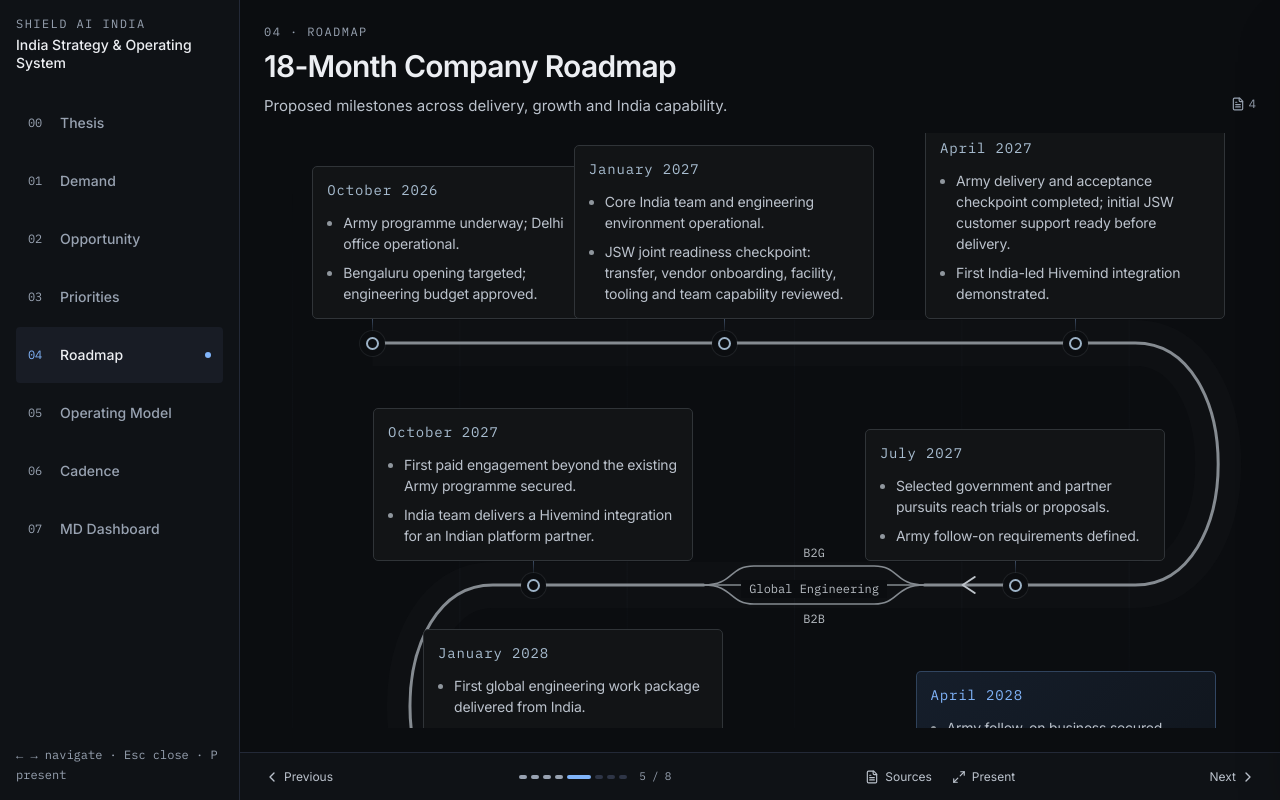
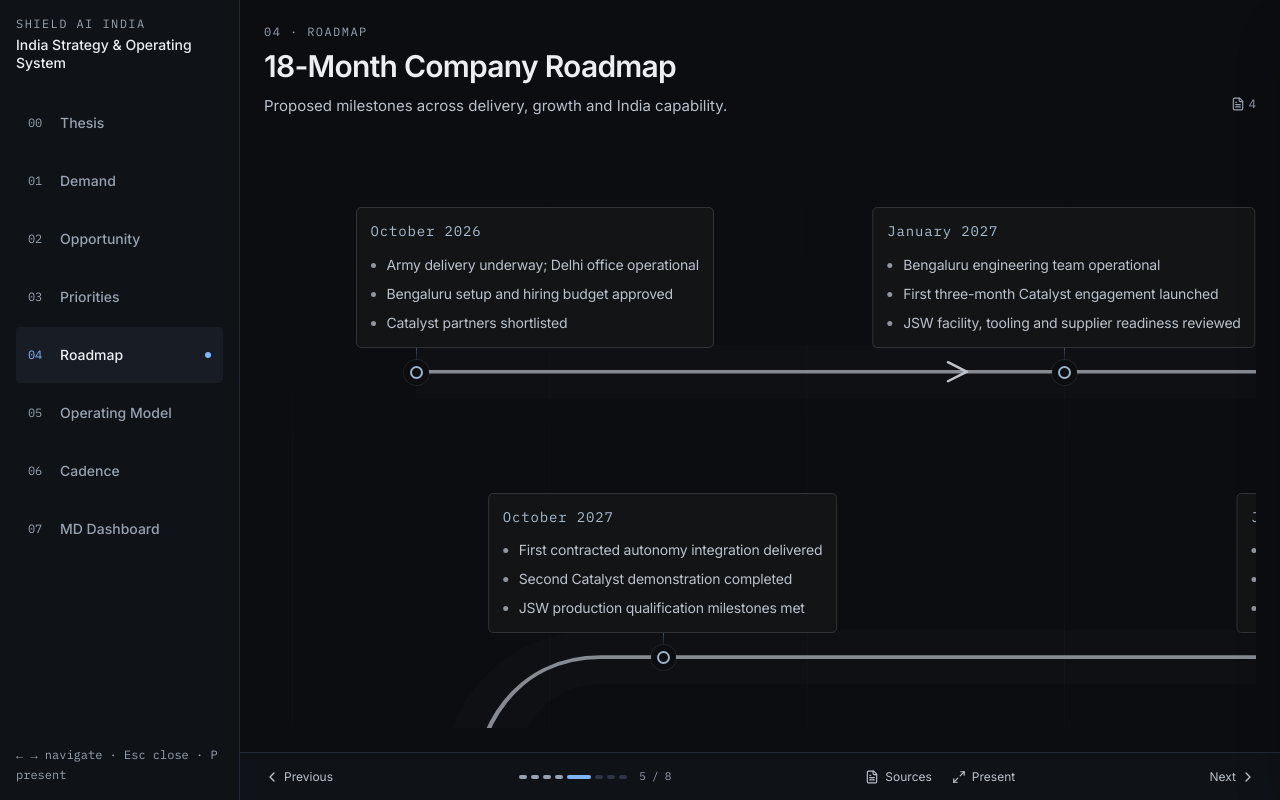
Before and after one commit to Sakshambhutani/shield-ai-emergent, a React (Vite) app in the folder shield-ai-india-source/frontend/: page /roadmap in a window 1280 px wide. Built offline with nearby package versions, Linux system fonts and the light colour scheme.

Commit message:
Update roadmap milestones and improve timeline spacing

```diff
--- a/shield-ai-india-source/frontend/src/data/roadmap.ts
+++ b/shield-ai-india-source/frontend/src/data/roadmap.ts
@@ -18,12 +18,14 @@ export const MILESTONES = [
     "label": "October 2026",
     "title": "October 2026 milestones",
     "lines": [
-      "Army programme underway; Delhi office operational.",
-      "Bengaluru opening targeted; engineering budget approved."
+      "Army delivery underway; Delhi office operational",
+      "Bengaluru setup and hiring budget approved",
+      "Catalyst partners shortlisted"
     ],
     "details": [
-      "Army programme underway; Delhi office operational.",
-      "Bengaluru opening targeted; engineering budget approved."
+      "Army delivery underway; Delhi office operational",
+      "Bengaluru setup and hiring budget approved",
+      "Catalyst partners shortlisted"
     ],
     "assumption": "October 2026 is the proposed baseline, using the current internal planning position.",
     "note": "Starting position based on internal planning; confirm Bengaluru opening and hiring status."
@@ -33,12 +35,14 @@ export const MILESTONES = [
     "label": "January 2027",
     "title": "January 2027 milestones",
     "lines": [
-      "Core India team and engineering environment operational.",
-      "JSW joint readiness checkpoint: transfer, vendor onboarding, facility, tooling and team capability reviewed."
+      "Bengaluru engineering team operational",
+      "First three-month Catalyst engagement launched",
+      "JSW facility, tooling and supplier readiness reviewed"
     ],
     "details": [
-      "Core India team and engineering environment operational.",
-      "JSW joint readiness checkpoint: transfer, vendor onboarding, facility, tooling and team capability reviewed."
+      "Bengaluru engineering team operational",
+      "First three-month Catalyst engagement launched",
+      "JSW facility, tooling and supplier readiness reviewed"
     ],
     "assumption": "Proposed planning target, subject to customer schedules, staffing, approvals and programme dependencies.",
     "note": "Q4 2026 announced production target; confirm actual commencement separately from joint capability-readiness checkpoints."
@@ -48,12 +52,14 @@ export const MILESTONES = [
     "label": "April 2027",
     "title": "April 2027 milestones",
     "lines": [
-      "Army delivery and acceptance checkpoint completed; initial JSW customer support ready before delivery.",
-      "First India-led Hivemind integration demonstrated."
+      "Army acceptance milestones met; field support ready",
+      "First Catalyst demonstration completed",
+      "Follow-on autonomy scope agreed"
     ],
     "details": [
-      "Army delivery and acceptance checkpoint completed; initial JSW customer support ready before delivery.",
-      "First India-led Hivemind integration demonstrated."
+      "Army acceptance milestones met; field support ready",
+      "First Catalyst demonstration completed",
+      "Follow-on autonomy scope agreed"
     ],
     "assumption": "Proposed planning target, subject to customer schedules, staffing, approvals and programme dependencies.",
     "note": "The Army checkpoint follows the agreed customer delivery and acceptance schedule."
@@ -63,42 +69,48 @@ export const MILESTONES = [
     "label": "July 2027",
     "title": "July 2027 milestones",
     "lines": [
-      "Selected government and partner pursuits reach trials or proposals.",
-      "Army follow-on requirements defined."
+      "First Catalyst converted into a larger contract",
+      "Naval trials or proposals underway",
+      "Army follow-on requirements defined"
     ],
     "details": [
-      "Selected government and partner pursuits reach trials or proposals.",
-      "Army follow-on requirements defined."
+      "First Catalyst converted into a larger contract",
+      "Naval trials or proposals underway",
+      "Army follow-on requirements defined"
     ],
     "assumption": "Proposed planning target, subject to customer schedules, staffing, approvals and programme dependencies.",
-    "note": "Pursuits may span V-BAT, Hivemind, Aechelon and ViDAR; no service or product is preselected."
+    "note": "Catalyst conversion and naval pursuits depend on partner engagement and customer schedules."
   },
   {
     "month": 12,
     "label": "October 2027",
     "title": "October 2027 milestones",
     "lines": [
-      "First paid engagement beyond the existing Army programme secured.",
-      "India team delivers a Hivemind integration for an Indian platform partner."
+      "First contracted autonomy integration delivered",
+      "Second Catalyst demonstration completed",
+      "JSW production qualification milestones met"
     ],
     "details": [
-      "First paid engagement beyond the existing Army programme secured.",
-      "India team delivers a Hivemind integration for an Indian platform partner."
+      "First contracted autonomy integration delivered",
+      "Second Catalyst demonstration completed",
+      "JSW production qualification milestones met"
     ],
     "assumption": "Proposed planning target, subject to customer schedules, staffing, approvals and programme dependencies.",
-    "note": "A paid engagement may be a scoped project rather than a full procurement award."
+    "note": "Autonomy integration and production qualification follow agreed contract scope and acceptance criteria."
   },
   {
     "month": 15,
     "label": "January 2028",
     "title": "January 2028 milestones",
     "lines": [
-      "First global engineering work package delivered from India.",
-      "Expanded JSW local MRO capability targeted; acceptance scope and forecast to be agreed."
+      "Additional autonomy programme secured",
+      "First sponsored global engineering package delivered",
+      "Local repair and spares capability expanded"
     ],
     "details": [
-      "First global engineering work package delivered from India.",
-      "Expanded JSW local MRO capability targeted; acceptance scope and forecast to be agreed."
+      "Additional autonomy programme secured",
+      "First sponsored global engineering package delivered",
+      "Local repair and spares capability expanded"
     ],
     "assumption": "Proposed planning target, subject to customer schedules, staffing, approvals and programme dependencies.",
     "note": "Global programme scope and local support responsibilities will be agreed with headquarters and partners."
@@ -108,12 +120,14 @@ export const MILESTONES = [
     "label": "April 2028",
     "title": "April 2028 milestones",
     "lines": [
-      "Army follow-on business secured.",
-      "India team supports multiple revenue-generating programmes."
+      "Army repeat order secured; naval procurement advanced",
+      "Multiple autonomy programmes in delivery",
+      "Production and staffing aligned with orders"
     ],
     "details": [
-      "Army follow-on business secured.",
-      "India team supports multiple revenue-generating programmes."
+      "Army repeat order secured; naval procurement advanced",
+      "Multiple autonomy programmes in delivery",
+      "Production and staffing aligned with orders"
     ],
     "assumption": "Proposed planning target, subject to customer schedules, staffing, approvals and programme dependencies.",
     "note": "Commercial dates will be refined against customer schedules."
--- a/shield-ai-india-source/frontend/src/sections/Roadmap.tsx
+++ b/shield-ai-india-source/frontend/src/sections/Roadmap.tsx
@@ -4,13 +4,13 @@ import { ArrowUpRight, Navigation } from 'lucide-react';
 import { Headline, Screen, SideDrawer } from '@/components/ui';
 import { SourceButton } from '@/components/Evidence';
 import { useStore } from '@/store';
-import { GROWTH_ROUTES, MILESTONES } from '@/data/roadmap';
+import { MILESTONES } from '@/data/roadmap';
 import './roadmap.css';
 
 // Three mission legs: outbound, return, then the final approach.
-const MISSION_COURSE = 'M80 160 H840 C950 160 950 402 840 402 H200 C90 402 90 644 200 644 H900';
+const MISSION_COURSE = 'M80 160 H920 C1000 160 1000 402 920 402 H200 C90 402 90 644 200 644 H900';
 const CHECKPOINTS = [
-  { x: 80, y: 160 }, { x: 430, y: 160 }, { x: 780, y: 160 },
+  { x: 80, y: 160 }, { x: 500, y: 160 }, { x: 920, y: 160 },
   { x: 720, y: 402 }, { x: 240, y: 402 },
   { x: 280, y: 644 }, { x: 900, y: 644 },
 ];
@@ -19,6 +19,7 @@ export default function Roadmap() {
   const [selected, setSelected] = useState<number | null>(null);
   const viewportRef = useRef<HTMLDivElement>(null);
   const [roadmapScale, setRoadmapScale] = useState(1);
+  const [roadmapHeight, setRoadmapHeight] = useState(789);
   const { mode, present } = useStore();
   const interactive = mode === 'explore' && !present;
   useLayoutEffect(() => {
@@ -28,9 +29,13 @@ export default function Roadmap() {
     // Narrow screens retain the full-size, scrollable roadmap.
     const fit = () => {
       const fitToViewport = present || viewport.clientWidth >= 1060;
-      setRoadmapScale(fitToViewport
-        ? Math.max(0.01, Math.min(1, (viewport.clientHeight - 8) / 731, viewport.clientWidth / 1060))
-        : 1);
+      const scale = fitToViewport
+        ? Math.max(0.01, Math.min(1, (viewport.clientHeight - 8) / 851, viewport.clientWidth / 1600))
+        : 1;
+      setRoadmapScale(scale);
+      setRoadmapHeight(fitToViewport
+        ? Math.max(789, (viewport.clientHeight - 8) / scale - 62)
+        : 789);
       viewport.scrollTo({ top: 0, left: 0 });
     };
     fit();
@@ -44,26 +49,20 @@ export default function Roadmap() {
   return <Screen className={`company-roadmap${present ? ' company-roadmap-present' : ''}`}>
     <Headline title="18-Month Company Roadmap" sub="Proposed milestones across delivery, growth and India capability." right={<SourceButton claimIds={['m-roadmap', 'c-army-select', 'c-jsw', 'c-catalyst']} title="India company roadmap" />} />
     <div ref={viewportRef} className="company-roadmap-scroll" role="region" aria-label="18-month mission corridor; scroll horizontally on smaller screens" tabIndex={0}>
-      <div className="company-roadmap-canvas" data-testid="company-roadmap" style={{ zoom: roadmapScale }}>
+      <div className="company-roadmap-canvas" data-testid="company-roadmap" style={{ zoom: roadmapScale, '--roadmap-height': `${roadmapHeight}px` } as CSSProperties}>
         <div className="mission-corridor">
           <div className="mission-grid" aria-hidden="true" />
           <div className="mission-path-area">
             <svg className="mission-path" viewBox="0 0 1000 669" preserveAspectRatio="none" aria-hidden="true">
               <defs><linearGradient id="mission-gradient" gradientUnits="userSpaceOnUse" x1="0" y1="0" x2="0" y2="669"><stop stopColor="#3b82f6" /><stop offset=".65" stopColor="#60a5fa" /><stop offset="1" stopColor="#80b4fa" /></linearGradient></defs>
               <path className="mission-halo" d={MISSION_COURSE} />
-              <path className="mission-center" d="M80 160 H840 C950 160 950 402 840 402 H630 M410 402 H200 C90 402 90 644 200 644 H900" />
-              <path className="mission-branch direct" d="M630 402 C600 402 605 383 580 383 H460 C435 383 440 402 410 402" />
-              <path className="mission-branch engineering" d="M630 402 H410" />
-              <path className="mission-branch partner" d="M630 402 C600 402 605 421 580 421 H460 C435 421 440 402 410 402" />
+              <path className="mission-center" d={MISSION_COURSE} />
               <path className="mission-direction" d="M425 152 L437 160 L425 168 M680 394 L668 402 L680 410 M570 636 L582 644 L570 652" />
             </svg>
-            <div className="mission-routes" data-testid="commercial-growth-routes" aria-label="Government, global engineering and business routes">
-              {GROWTH_ROUTES.map((route, index) => <div className={`mission-route route-${index}`} key={route.title}><strong>{route.title}</strong></div>)}
-            </div>
             <ol className="company-milestones" aria-label="Company milestones">
               {MILESTONES.map((item, index) => {
                 const content = <><span className="company-month">{item.label}{interactive && <ArrowUpRight aria-hidden="true" />}</span><ul>{item.lines.map((line) => <li key={line}>{line}</li>)}</ul></>;
-                return <li key={item.month} className={`company-milestone above ${item.month === 12 ? 'october-2027' : ''} ${index === 0 ? 'first' : ''} ${index === MILESTONES.length - 1 ? 'last' : ''} ${selected === item.month ? 'selected' : ''}`} style={{ '--position': `${CHECKPOINTS[index].x / 10}%`, '--altitude': `${CHECKPOINTS[index].y}px` } as CSSProperties}>
+                return <li key={item.month} className={`company-milestone above ${index === 0 ? 'first' : ''} ${index === MILESTONES.length - 1 ? 'last' : ''} ${selected === item.month ? 'selected' : ''}`} style={{ '--position': `${CHECKPOINTS[index].x / 10}%`, '--altitude': `${CHECKPOINTS[index].y / 669 * 100}%` } as CSSProperties}>
                   <span className="company-milestone-dot" aria-hidden="true">{index === MILESTONES.length - 1 && <Navigation />}</span>
                   {interactive ? <button data-testid={`milestone-m${item.month}`} className="company-milestone-copy" onClick={() => setSelected(item.month)} aria-expanded={selected === item.month} aria-label={`${item.label}: ${item.title}. Explore details and assumptions`}>{content}</button> : <div className="company-milestone-copy" data-testid={`milestone-m${item.month}`}>{content}</div>}
                 </li>;
@@ -75,7 +74,6 @@ export default function Roadmap() {
     </div>
     <SideDrawer open={interactive && !!milestone} onClose={() => setSelected(null)} title={milestone?.title ?? ''} eyebrow={`${milestone?.label ?? ''} · Company checkpoint`} testId="milestone-detail">
       <div className="milestone-panel-section"><h3>Company state</h3><ul className="company-milestone-details">{milestone?.details.map((detail) => <li key={detail}>{detail}</li>)}</ul></div>
-      {(selected === 6 || selected === 12) && <div className="milestone-panel-section"><h3>Growth routes</h3>{GROWTH_ROUTES.map((route) => <p key={route.title}><strong>{route.title}</strong><br />{route.detail}</p>)}</div>}
       <div className="milestone-panel-section"><h3>Planning assumption</h3><p>{milestone?.assumption}</p></div>
       <div className="milestone-panel-section"><h3>Supporting note</h3><p>{milestone?.note}</p><p className="milestone-planning-note">Dates are proposed planning checkpoints, not confirmed customer or procurement commitments.</p></div>
     </SideDrawer>
--- a/shield-ai-india-source/frontend/src/sections/roadmap.css
+++ b/shield-ai-india-source/frontend/src/sections/roadmap.css
@@ -1,17 +1,13 @@
 .company-roadmap { gap: 16px; }
 .company-roadmap-scroll { flex: 1; min-height: 0; overflow: auto; }
-.company-roadmap-canvas { min-width: 1060px; padding: 50px 0 12px; }
-.mission-corridor { position: relative; height: 669px; }
+.company-roadmap-canvas { min-width: 1600px; padding: 50px 0 12px; }
+.mission-corridor { position: relative; height: var(--roadmap-height, 789px); }
 .mission-grid { position: absolute; inset: 0 28px; background-image: linear-gradient(90deg, #6079980a 1px, transparent 1px); background-size: 16.6667% 100%; mask-image: linear-gradient(transparent, black 35%, black 65%, transparent); }
 .mission-path-area { position: absolute; inset: 0 28px; }
-.mission-path { position: absolute; width: 100%; height: 669px; overflow: visible; fill: none; }
+.mission-path { position: absolute; width: 100%; height: 100%; overflow: visible; fill: none; }
 .mission-halo { stroke: url(#mission-gradient); stroke-width: 46; opacity: .035; }
 .mission-boundary { stroke: #456583; stroke-width: 1; opacity: .3; stroke-dasharray: 3 7; }
 .mission-center { stroke: url(#mission-gradient); stroke-width: 3; stroke-linecap: round; }
-.mission-branch { stroke-width: 1.5; }
-.mission-branch.direct { stroke: #60a5fa; }
-.mission-branch.engineering { stroke: #709fea; }
-.mission-branch.partner { stroke: #80b4fa; }
 .mission-direction { stroke: url(#mission-gradient); stroke-width: 2; stroke-linecap: round; stroke-linejoin: round; }
 .company-milestones { margin: 0; padding: 0; list-style: none; }
 .company-milestone { position: absolute; left: var(--position); top: var(--altitude); width: 0; }
@@ -21,11 +17,12 @@
 .company-milestone::before { content: ''; position: absolute; width: 1px; height: 12px; background: linear-gradient(#3c4c64, #3c4c6430); left: 0; }
 .company-milestone.above::before { bottom: 12px; }
 .company-milestone.below::before { top: 15px; }
-.company-milestone-copy { position: absolute; width: 300px; left: -150px; text-align: left; padding: 14px 14px; border: 1px solid #283448; border-radius: 5px; background: linear-gradient(135deg, #151e2b, #10151c); }
+.company-milestone-copy { position: absolute; width: max-content; left: 0; transform: translateX(-50%); text-align: left; padding: 14px 14px; border: 1px solid #283448; border-radius: 5px; background: linear-gradient(135deg, #151e2b, #10151c); }
 .company-milestone.above .company-milestone-copy { bottom: 24px; }
 .company-milestone.below .company-milestone-copy { top: 40px; }
-.company-milestone.first .company-milestone-copy { left: -60px; }
-.company-milestone.last .company-milestone-copy { left: -280px; border-color: #80b4fa45; background: linear-gradient(135deg, #151e2b, #10151c); }
+.company-milestone.first .company-milestone-copy { left: -60px; transform: none; }
+.company-milestone:nth-child(3) .company-milestone-copy { left: 60px; transform: translateX(-100%); }
+.company-milestone.last .company-milestone-copy { left: 20px; transform: translateX(-100%); border-color: #80b4fa45; background: linear-gradient(135deg, #151e2b, #10151c); }
 button.company-milestone-copy { cursor: pointer; transition: border-color .18s, box-shadow .18s; }
 button.company-milestone-copy:hover, .selected .company-milestone-copy { border-color: #60a5fa; box-shadow: 0 0 20px #3b82f615; }
 button.company-milestone-copy:focus-visible { outline: 2px solid #60a5fa; outline-offset: 4px; }
@@ -33,19 +30,10 @@ button.company-milestone-copy:focus-visible { outline: 2px solid #60a5fa; outlin
 .company-month svg { width: 13px; height: 13px; }
 .company-milestone h3 { font-size: 16px; line-height: 1.4; font-weight: 600; letter-spacing: -.025em; margin: 5px 0 7px; }
 .company-milestone-copy ul { list-style: disc; margin: 12px 0 0; padding-left: 16px; }
-.company-milestone-copy li { color: var(--text-secondary); font-size: 14px; line-height: 1.5; white-space: normal; letter-spacing: -.015em; }
+.company-milestone-copy li { color: var(--text-secondary); font-size: 14px; line-height: 1.5; white-space: nowrap; letter-spacing: -.015em; }
 .company-milestone-copy li + li { margin-top: 8px; }
 .company-milestone-copy li::marker { color: #60a5fa; }
 .company-milestone.last h3, .company-milestone.last .company-month { color: #80b4fa; }
-.mission-routes { position: absolute; left: 41%; width: 22%; top: 0; }
-.mission-route { position: absolute; width: 100%; text-align: center; }
-.mission-route.route-0 { top: 361px; }
-.mission-route.route-1 { top: 392px; }
-.mission-route.route-1 strong { display: inline-block; padding: 0 8px; background: #0b0d10; }
-.mission-route.route-2 { top: 427px; }
-.mission-route strong { display: block; font: 12px/1.5 'IBM Plex Mono', monospace; color: #60a5fa; }
-.mission-route.route-1 strong { color: #80b4fa; }
-.mission-route span { display: block; color: var(--text-muted); font-size: 12px; line-height: 1.6; margin-top: 2px; white-space: normal; }
 .milestone-panel-section + .milestone-panel-section { border-top: 1px solid #232937; padding-top: 20px; margin-top: 24px; }
 .milestone-panel-section h3 { color: #60a5fa; font: 12px/1.5 'IBM Plex Mono', monospace; text-transform: uppercase; letter-spacing: .1em; margin-bottom: 12px; }
 .company-milestone-details { display: flex; flex-direction: column; gap: 14px; }
@@ -59,9 +47,7 @@ button.company-milestone-copy:focus-visible { outline: 2px solid #60a5fa; outlin
 /* Fit the complete presentation into the space below its header. */
 .company-roadmap-present .company-roadmap-scroll { min-height: 0; }
 
-.company-milestone.october-2027 .company-milestone-copy { width: 400px; left: -200px; }
 
-.company-milestone.october-2027 .company-milestone-copy { width: 320px; left: -160px; }
 
 /* Neutral palette trial for the roadmap. */
 .company-roadmap .company-milestone-copy {
@@ -71,10 +57,8 @@ button.company-milestone-copy:focus-visible { outline: 2px solid #60a5fa; outlin
 .company-roadmap .mission-halo { stroke: #a1a1a1; opacity: .025; }
 .company-roadmap .mission-center { stroke: #858b91; }
 .company-roadmap .mission-direction { stroke: #bdc3c9; }
-.company-roadmap .mission-branch { stroke: #858b91; }
 .company-roadmap .company-month { color: #a8bdd0; }
 .company-roadmap .company-milestone-copy li::marker { color: #8f969d; }
-.company-roadmap .mission-route strong { color: #b7bcc2; }
 .company-roadmap .company-milestone-dot {
   border-color: #9db3c7;
   box-shadow: 0 0 0 6px #0b0d10, 0 0 0 7px #93999f20;
```
